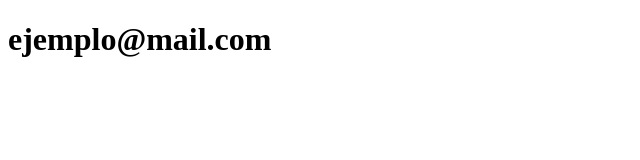
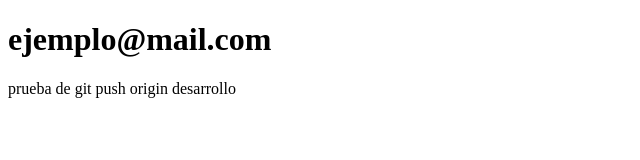
Before and after one commit to andres6789/ejemplo-alura, a plain HTML site: page contacto.html in a window 1280 px wide. Shown: the whole page, without its empty margins (0-640 px from the left). Drawn offline with Linux system fonts and the light colour scheme.

Commit message:
prueba push

```diff
--- a/contacto.html
+++ b/contacto.html
@@ -7,6 +7,7 @@
 </head>
 <body>
     <h1>ejemplo@mail.com</h1>
+    <p>prueba de git push origin desarrollo</p>
 
 </body>
 </html>
```
